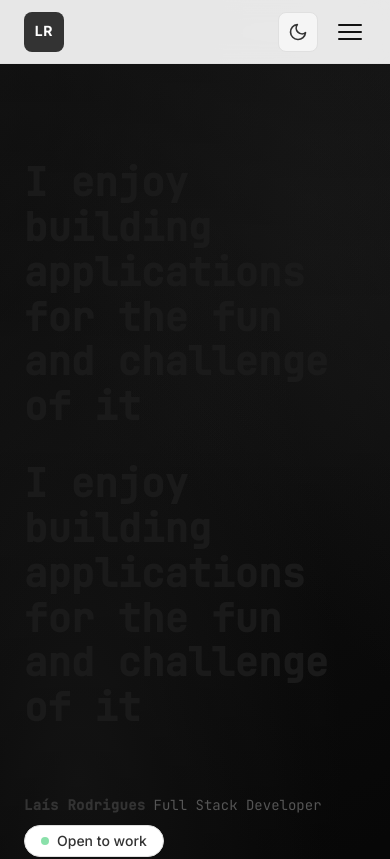
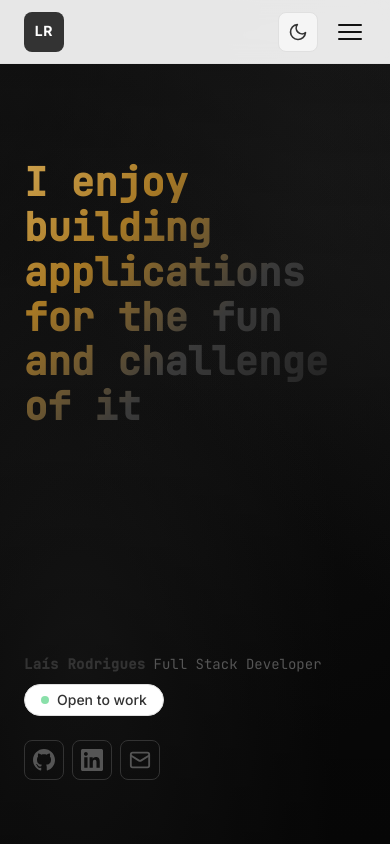
Before and after one commit to laisrod/portifolio-react, a React (Vite) app: page / in a window 390 px wide. Shown: the top 859 px of the page. Built offline with nearby package versions, Linux system fonts and the light colour scheme.

Commit message:
fix: add touch support for hero spotlight effect on mobile screens

```diff
--- a/src/components/sections/Hero.tsx
+++ b/src/components/sections/Hero.tsx
@@ -6,50 +6,66 @@ function Hero() {
   const h1Ref = useRef<HTMLHeadingElement>(null)
 
   const [springs, api] = useSpring(() => ({
-    x: 0,
-    y: 0,
-    opacity: 0,
+    x: 550,
+    y: 200,
+    active: 0,
     config: { mass: 1, tension: 280, friction: 40 },
   }))
 
-  const handleMouseMove = useCallback(
-    (e: React.MouseEvent<HTMLElement>) => {
+  const updateSpot = useCallback(
+    (clientX: number, clientY: number) => {
       const h1 = h1Ref.current
       if (!h1) return
       const rect = h1.getBoundingClientRect()
       api.start({
-        x: e.clientX - rect.left,
-        y: e.clientY - rect.top,
-        opacity: 1,
+        x: clientX - rect.left,
+        y: clientY - rect.top,
+        active: 1,
       })
     },
     [api]
   )
 
-  const handleMouseLeave = useCallback(() => {
-    api.start({ opacity: 0 })
+  const hideSpot = useCallback(() => {
+    api.start({ active: 0 })
   }, [api])
+
+  /* Mouse handlers */
+  const handleMouseMove = useCallback(
+    (e: React.MouseEvent<HTMLElement>) => updateSpot(e.clientX, e.clientY),
+    [updateSpot]
+  )
+
+  /* Touch handlers */
+  const handleTouchMove = useCallback(
+    (e: React.TouchEvent<HTMLElement>) => {
+      const touch = e.touches[0]
+      if (touch) updateSpot(touch.clientX, touch.clientY)
+    },
+    [updateSpot]
+  )
 
   return (
     <section
       className="hero"
       id="hero"
       onMouseMove={handleMouseMove}
-      onMouseLeave={handleMouseLeave}
+      onMouseLeave={hideSpot}
+      onTouchMove={handleTouchMove}
+      onTouchEnd={hideSpot}
     >
       <div className="hero__overlay" aria-hidden="true" />
       <div className="container hero__container">
-        {/* Spotlight layer — radial gold gradient clipped to text */}
         <animated.h1
           className="hero__statement"
           ref={h1Ref}
           style={{
             backgroundImage: to(
-              [springs.x, springs.y, springs.opacity],
-              (x, y, o) =>
-                o > 0.1
-                  ? `radial-gradient(circle 400px at ${x}px ${y}px, #d4a853 0%, #b8892e 25%, #1a1a1a 70%)`
-                  : `radial-gradient(circle 400px at 50% 50%, #1a1a1a 0%, #1a1a1a 100%)`
+              [springs.x, springs.y, springs.active],
+              (x, y, a) =>
+                a > 0.1
+                  ? `radial-gradient(circle 350px at ${x}px ${y}px, #d4a853 0%, #b8892e 30%, #1a1a1a 75%)`
+                  : `linear-gradient(135deg, #d4a853 0%, #a67825 30%, #3a3a3a 60%, #1a1a1a 100%)`
             ),
             WebkitBackgroundClip: 'text',
             backgroundClip: 'text',
@@ -58,15 +74,6 @@ function Hero() {
         >
           I enjoy building applications for the fun and challenge of it
         </animated.h1>
-
-        {/* Static fallback for mobile (no mouse) */}
-        <h1 className="hero__statement hero__statement--mobile" aria-hidden="true">
-          I enjoy <span className="hero__statement--gold">building</span>{' '}
-          <span className="hero__statement--gold">applications</span> for the{' '}
-          <span className="hero__statement--gold">fun</span>{' '}
-          <span className="hero__statement--gold">and</span>{' '}
-          <span className="hero__statement--gold">challenge</span> of it
-        </h1>
 
         <div className="hero__bottom">
           <div className="hero__info">
```
